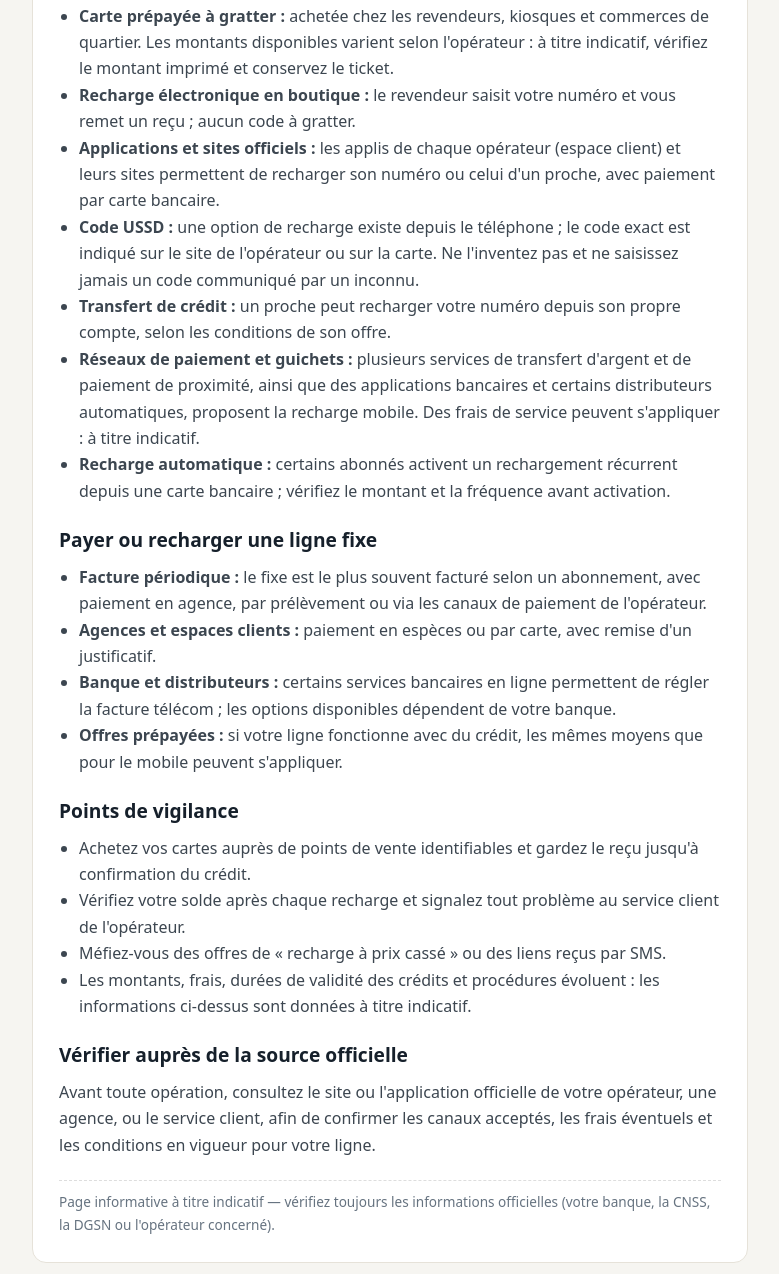
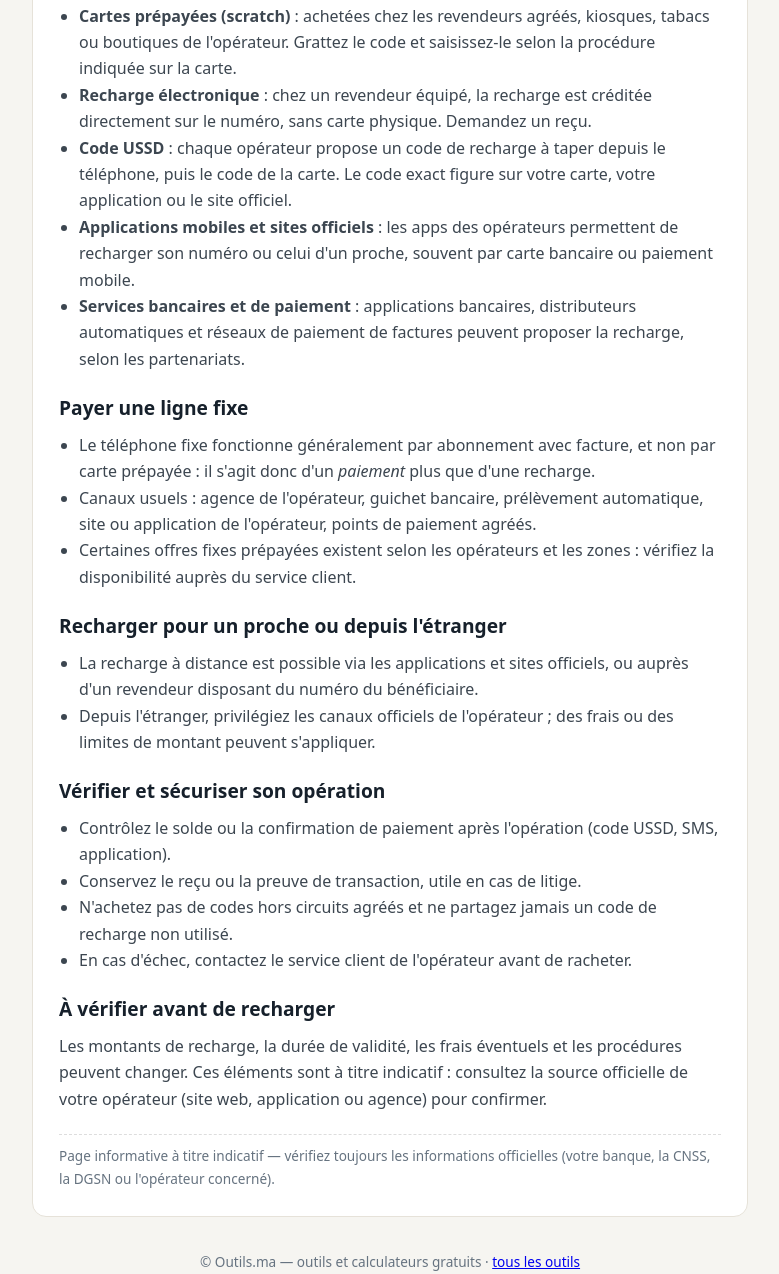
Before and after one commit to Hakersbkk/outils-maroc, a plain HTML site: page recharge-fixe-inwi-iam-orange/index.html in a window 1280 px wide. Shown: the part 340-1614 px from the top of the page, without its empty margins (250-1029 px from the left). Drawn offline with Linux system fonts and the light colour scheme.

Commit message:
publish recharge-fixe-inwi-iam-orange/index.html

```diff
--- a/recharge-fixe-inwi-iam-orange/index.html
+++ b/recharge-fixe-inwi-iam-orange/index.html
@@ -19,38 +19,41 @@ textarea{resize:vertical}footer{color:#667380;font-size:.85rem;padding:18px 0 40
 </style></head><body><div class="wrap">
 <header><a href="/">Outils<span>.</span>ma</a> — outils gratuits pour le Maroc</header>
 <main>
-<h2>Les opérateurs concernés</h2>
-<p>Au Maroc, le mobile est proposé par Maroc Telecom (IAM), Orange Maroc et inwi. Le téléphone fixe dépend principalement de Maroc Telecom, qui en assure l'essentiel du réseau. Les méthodes de paiement et de recharge ci-dessous s'appliquent donc en grande partie au mobile, et au fixe selon votre contrat (abonnement facturé ou offre prépayée).</p>
+<h2>Recharger un mobile ou payer un fixe : ce qu'il faut savoir</h2>
+<p>Au Maroc, les principaux opérateurs sont Maroc Telecom (IAM), Orange Maroc et inwi. Les méthodes de recharge et de paiement évoluent régulièrement : les informations ci-dessous sont données à titre indicatif. Vérifiez toujours les modalités, les montants disponibles et les éventuels frais auprès de l'opérateur (site officiel, application ou agence).</p>
 
 <h2>Recharger un mobile : les méthodes courantes</h2>
 <ul>
-  <li><strong>Carte prépayée à gratter :</strong> achetée chez les revendeurs, kiosques et commerces de quartier. Les montants disponibles varient selon l'opérateur : à titre indicatif, vérifiez le montant imprimé et conservez le ticket.</li>
-  <li><strong>Recharge électronique en boutique :</strong> le revendeur saisit votre numéro et vous remet un reçu ; aucun code à gratter.</li>
-  <li><strong>Applications et sites officiels :</strong> les applis de chaque opérateur (espace client) et leurs sites permettent de recharger son numéro ou celui d'un proche, avec paiement par carte bancaire.</li>
-  <li><strong>Code USSD :</strong> une option de recharge existe depuis le téléphone ; le code exact est indiqué sur le site de l'opérateur ou sur la carte. Ne l'inventez pas et ne saisissez jamais un code communiqué par un inconnu.</li>
-  <li><strong>Transfert de crédit :</strong> un proche peut recharger votre numéro depuis son propre compte, selon les conditions de son offre.</li>
-  <li><strong>Réseaux de paiement et guichets :</strong> plusieurs services de transfert d'argent et de paiement de proximité, ainsi que des applications bancaires et certains distributeurs automatiques, proposent la recharge mobile. Des frais de service peuvent s'appliquer : à titre indicatif.</li>
-  <li><strong>Recharge automatique :</strong> certains abonnés activent un rechargement récurrent depuis une carte bancaire ; vérifiez le montant et la fréquence avant activation.</li>
+  <li><strong>Cartes prépayées (scratch)</strong> : achetées chez les revendeurs agréés, kiosques, tabacs ou boutiques de l'opérateur. Grattez le code et saisissez-le selon la procédure indiquée sur la carte.</li>
+  <li><strong>Recharge électronique</strong> : chez un revendeur équipé, la recharge est créditée directement sur le numéro, sans carte physique. Demandez un reçu.</li>
+  <li><strong>Code USSD</strong> : chaque opérateur propose un code de recharge à taper depuis le téléphone, puis le code de la carte. Le code exact figure sur votre carte, votre application ou le site officiel.</li>
+  <li><strong>Applications mobiles et sites officiels</strong> : les apps des opérateurs permettent de recharger son numéro ou celui d'un proche, souvent par carte bancaire ou paiement mobile.</li>
+  <li><strong>Services bancaires et de paiement</strong> : applications bancaires, distributeurs automatiques et réseaux de paiement de factures peuvent proposer la recharge, selon les partenariats.</li>
 </ul>
 
-<h2>Payer ou recharger une ligne fixe</h2>
+<h2>Payer une ligne fixe</h2>
 <ul>
-  <li><strong>Facture périodique :</strong> le fixe est le plus souvent facturé selon un abonnement, avec paiement en agence, par prélèvement ou via les canaux de paiement de l'opérateur.</li>
-  <li><strong>Agences et espaces clients :</strong> paiement en espèces ou par carte, avec remise d'un justificatif.</li>
-  <li><strong>Banque et distributeurs :</strong> certains services bancaires en ligne permettent de régler la facture télécom ; les options disponibles dépendent de votre banque.</li>
-  <li><strong>Offres prépayées :</strong> si votre ligne fonctionne avec du crédit, les mêmes moyens que pour le mobile peuvent s'appliquer.</li>
+  <li>Le téléphone fixe fonctionne généralement par abonnement avec facture, et non par carte prépayée : il s'agit donc d'un <em>paiement</em> plus que d'une recharge.</li>
+  <li>Canaux usuels : agence de l'opérateur, guichet bancaire, prélèvement automatique, site ou application de l'opérateur, points de paiement agréés.</li>
+  <li>Certaines offres fixes prépayées existent selon les opérateurs et les zones : vérifiez la disponibilité auprès du service client.</li>
 </ul>
 
-<h2>Points de vigilance</h2>
+<h2>Recharger pour un proche ou depuis l'étranger</h2>
 <ul>
-  <li>Achetez vos cartes auprès de points de vente identifiables et gardez le reçu jusqu'à confirmation du crédit.</li>
-  <li>Vérifiez votre solde après chaque recharge et signalez tout problème au service client de l'opérateur.</li>
-  <li>Méfiez-vous des offres de « recharge à prix cassé » ou des liens reçus par SMS.</li>
-  <li>Les montants, frais, durées de validité des crédits et procédures évoluent : les informations ci-dessus sont données à titre indicatif.</li>
+  <li>La recharge à distance est possible via les applications et sites officiels, ou auprès d'un revendeur disposant du numéro du bénéficiaire.</li>
+  <li>Depuis l'étranger, privilégiez les canaux officiels de l'opérateur ; des frais ou des limites de montant peuvent s'appliquer.</li>
 </ul>
 
-<h2>Vérifier auprès de la source officielle</h2>
-<p>Avant toute opération, consultez le site ou l'application officielle de votre opérateur, une agence, ou le service client, afin de confirmer les canaux acceptés, les frais éventuels et les conditions en vigueur pour votre ligne.</p>
+<h2>Vérifier et sécuriser son opération</h2>
+<ul>
+  <li>Contrôlez le solde ou la confirmation de paiement après l'opération (code USSD, SMS, application).</li>
+  <li>Conservez le reçu ou la preuve de transaction, utile en cas de litige.</li>
+  <li>N'achetez pas de codes hors circuits agréés et ne partagez jamais un code de recharge non utilisé.</li>
+  <li>En cas d'échec, contactez le service client de l'opérateur avant de racheter.</li>
+</ul>
+
+<h2>À vérifier avant de recharger</h2>
+<p>Les montants de recharge, la durée de validité, les frais éventuels et les procédures peuvent changer. Ces éléments sont à titre indicatif : consultez la source officielle de votre opérateur (site web, application ou agence) pour confirmer.</p>
 <p class="disc">Page informative à titre indicatif — vérifiez toujours les informations officielles (votre banque, la CNSS, la DGSN ou l'opérateur concerné).</p>
 </main>
 <footer>© Outils.ma — outils et calculateurs gratuits · <a href="/">tous les outils</a></footer>
```
